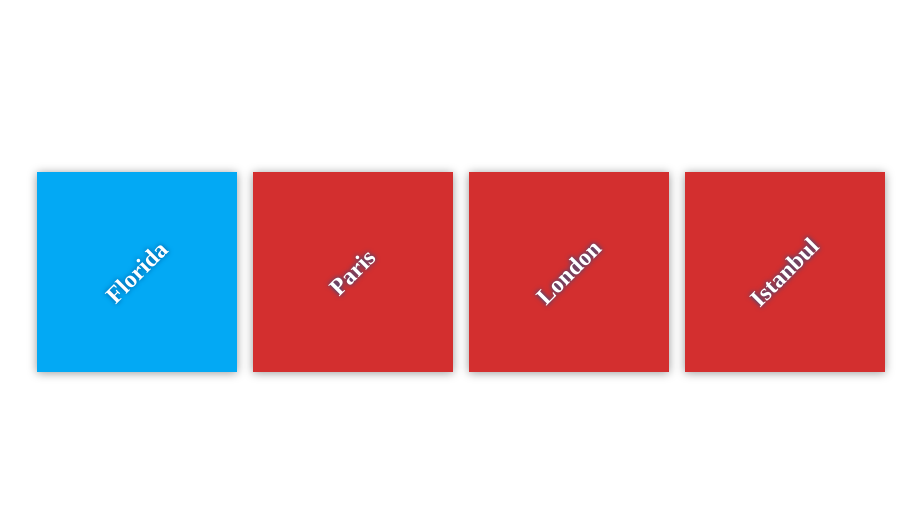
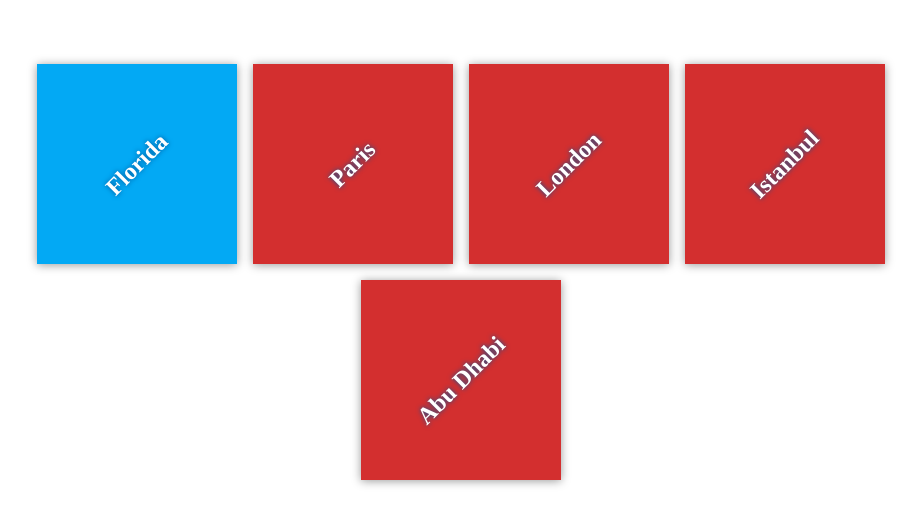
Before and after one commit to navatar5/my-travel-plans, a plain HTML site: page index.html in a window 1280 px wide. Shown: the part 128-652 px from the top of the page, without its empty margins (179-1100 px from the left). Drawn offline with Linux system fonts and the light colour scheme; files that its build step writes are made by us from their sources.

Commit message:
Added destination - Abu Dhabi

```diff
--- a/index.html
+++ b/index.html
@@ -25,6 +25,10 @@
             <div class="destination" id="paris">
                 <h2>Istanbul</h2>
             </div>
+
+            <div class="destination" id="paris">
+                <h2>Abu Dhabi</h2>
+            </div>
         </div>
     </div>
 
```
